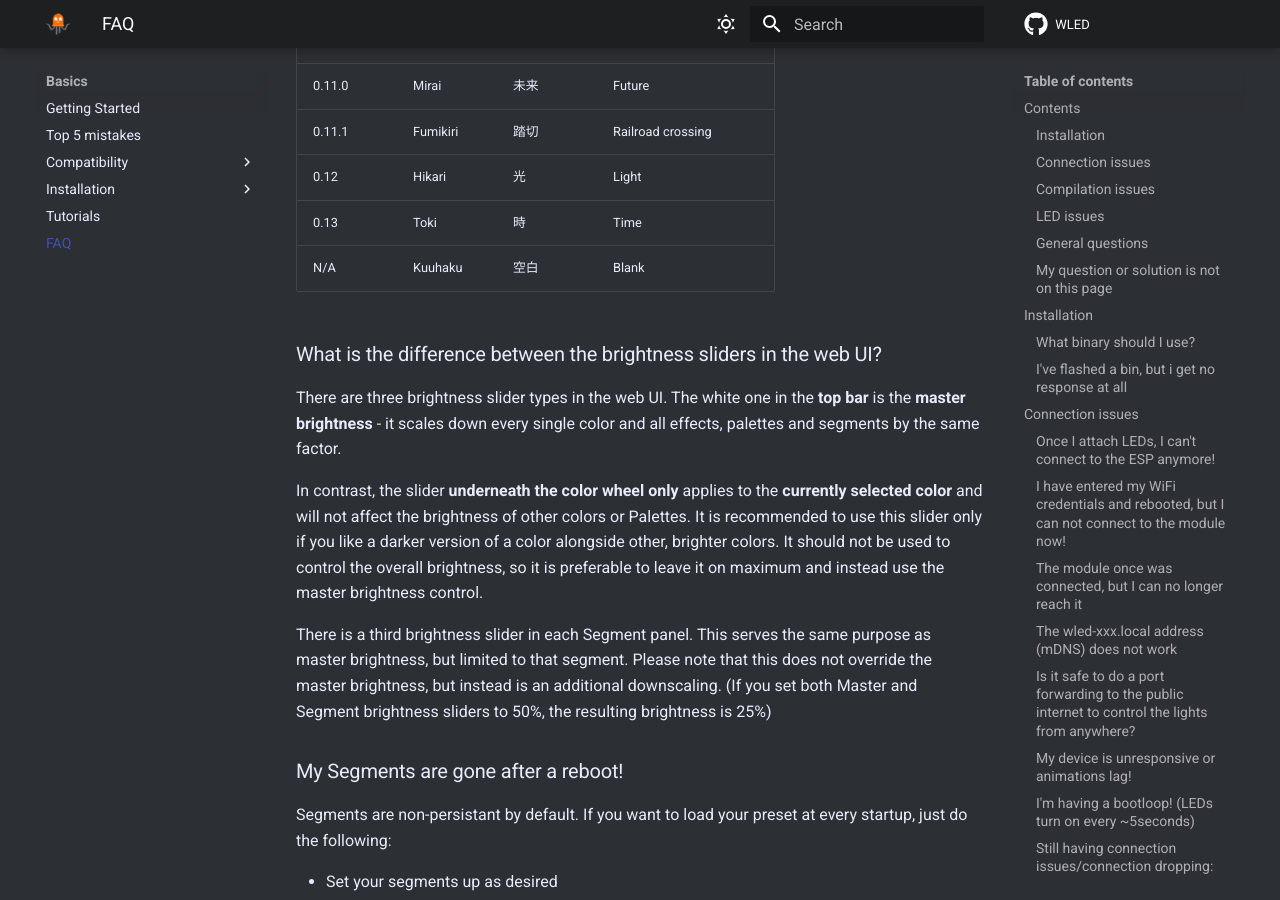
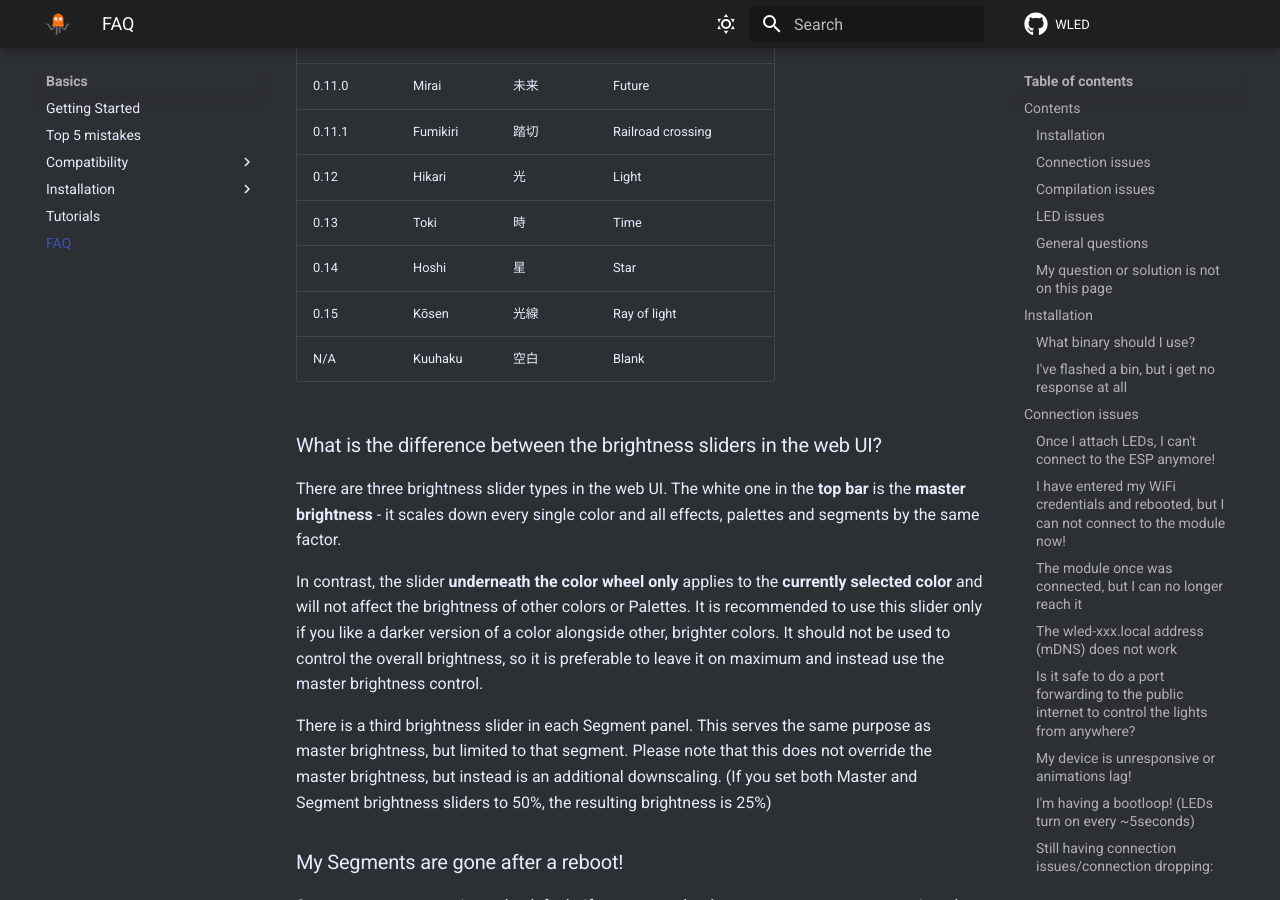
Before and after one commit to Aircoookie/WLED-Docs, an MkDocs documentation site: the page built from docs/basics/faq.md, in a window 1280 px wide and 900 px high, scrolled down 7838 px. Built offline with MkDocs 1.6.1 and Material for MkDocs 9.7.7, drawn with Linux system fonts in a browser that asks for light colours; comment, search, counter and statistics services are not loaded.

Commit message:
Add new version names

```diff
--- a/docs/basics/faq.md
+++ b/docs/basics/faq.md
@@ -255,6 +255,8 @@ WLED version names are Japanese! Here is a nice list of their meanings:
 0.11.1 | Fumikiri | 踏切 | Railroad crossing
 0.12 | Hikari | 光 | Light
 0.13 | Toki | 時 | Time
+0.14 | Hoshi | 星 | Star
+0.15 | Kōsen | 光線 | Ray of light
 N/A | Kuuhaku | 空白 | Blank
 
 ### What is the difference between the brightness sliders in the web UI?
```
